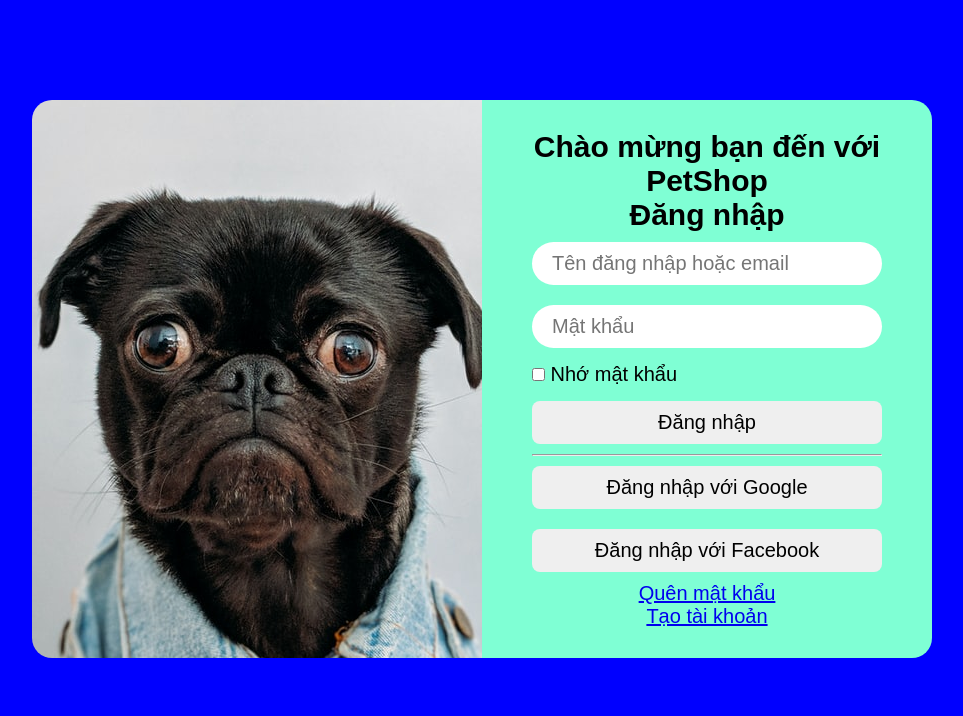
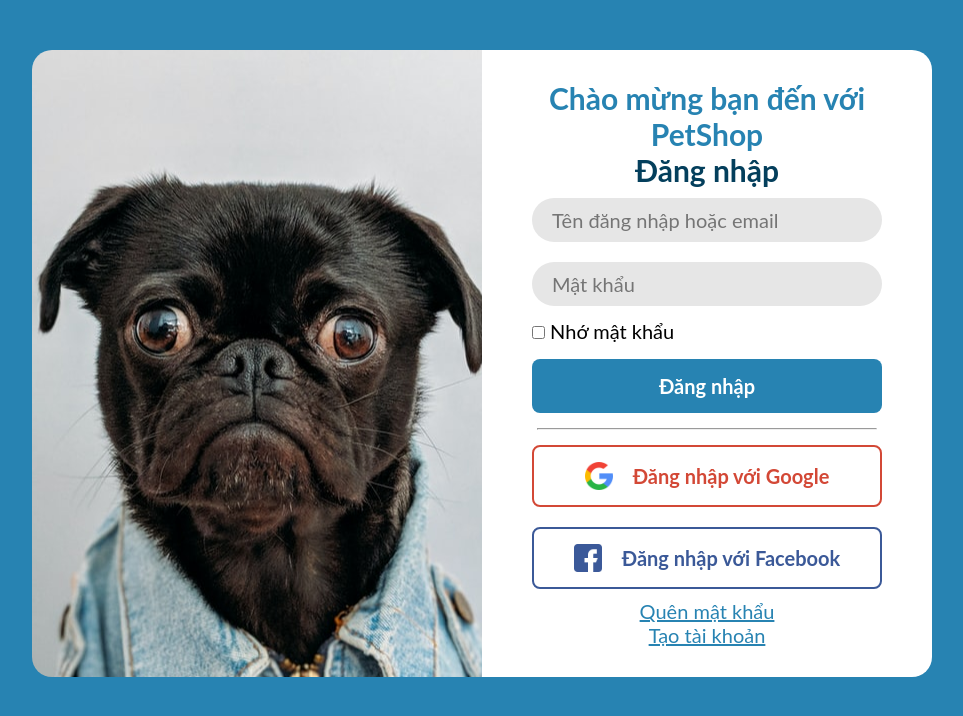
Before and after one commit to ductoan212/PetShop-CNWeb, a plain HTML site: page login.html in a window 1280 px wide. Shown: the whole page, without its empty margins (158-1121 px from the left). Drawn offline with Linux system fonts and the light colour scheme.

Commit message:
login, register, forgot password

```diff
--- a/css/forgot-password.css
+++ b/css/forgot-password.css
@@ -1,13 +1,28 @@
+:root {
+    --main-color: #2783B2;
+    --main-color-dark: #043f5c;
+    --main-color-dark-50: #043f5cbe;
+    --second-color: #2f2f2f;
+    --bg-color: #ffffff;
+    --color_nav: #f5f5f5;
+    --font-fam: 'Lato', sans-serif;
+    --rad: 0.5rem;
+    --dur: 0.3s;
+    --height-searchbar: 3rem;
+    --btn-width: 3.5rem;
+    --bez: cubic-bezier(0, 0, 0.43, 1.49);
+}
+
 * {
     margin: 0px;
     padding: 0px;
-    font-family: Arial, Helvetica, sans-serif;
+    font-family: var(--font-fam);
 }
 
 body {
     /* width: 100vw;
     height: 100vh; */
-    background-color: blue;
+    background-color: var(--main-color);
     display: block;
     justify-content: center;
     align-items: center;
@@ -37,7 +52,7 @@
 
 .contain-form {
     width: 50%;
-    background-color: aquamarine;
+    background-color: #ffffff;
     border-radius: 0px 20px 20px 0px;
     padding: 30px 50px;
     font-size: 20px;
@@ -45,6 +60,14 @@
 
 h2 {
     text-align: center;
+    color: var(--main-color);
+    margin: 10px 0px;
+}
+
+form p {
+    color: var(--main-color-dark);
+    text-align: center;
+    margin: 20px 0px;
 }
 
 input {
@@ -54,6 +77,7 @@
     border-radius: 50px;
     padding: 10px 20px;
     margin: 10px 0px;
+    background-color: #e6e6e6;
 }
 
 .flex-row {
@@ -95,6 +119,27 @@
     padding: 10px 20px;
     margin: 10px 0px;
     width: 100%;
+    background-color: var(--main-color);
+    color: #ffffff;
+    font-weight: bold;
+    padding: 15px;
+}
+
+button:hover {
+    background-color: var(--main-color-dark);
+}
+
+.link {
+    color: var(--main-color);
+}
+
+.link:hover {
+    color: var(--main-color-dark);
+}
+
+hr {
+    background-color: var(--main-color-dark);
+    margin: 5px;
 }
 
 @media (max-width: 1000px) {
@@ -103,13 +148,13 @@
         min-width: 200px;
         max-width: 500px;
     }
-    .img-register {
+    .img-forgot-password {
         width: 0px;
         display: none;
     }
     .contain-form {
         width: 100%;
-        background-color: aquamarine;
+        background-color: #ffffff;
         border-radius: 20px;
         padding: 20px;
         font-size: 20px;
--- a/css/index.css
+++ b/css/index.css
@@ -3,7 +3,8 @@
     --main-color-dark: #043f5c;
     --main-color-dark-50: #043f5cbe;
     --second-color: #2f2f2f;
-    --color_nav: #ffffff;
+    --bg-color: #ffffff;
+    --color_nav: #f5f5f5;
     --font-fam: 'Lato', sans-serif;
     --rad: 0.5rem;
     --dur: 0.3s;
@@ -22,6 +23,7 @@
 html {
     min-width: 320px;
     scroll-behavior: smooth;
+    background-color: var(--bg-color);
 }
 
 
--- a/css/login.css
+++ b/css/login.css
@@ -1,13 +1,28 @@
+:root {
+    --main-color: #2783B2;
+    --main-color-dark: #043f5c;
+    --main-color-dark-50: #043f5cbe;
+    --second-color: #2f2f2f;
+    --bg-color: #ffffff;
+    --color_nav: #f5f5f5;
+    --font-fam: 'Lato', sans-serif;
+    --rad: 0.5rem;
+    --dur: 0.3s;
+    --height-searchbar: 3rem;
+    --btn-width: 3.5rem;
+    --bez: cubic-bezier(0, 0, 0.43, 1.49);
+}
+
 * {
     margin: 0px;
     padding: 0px;
-    font-family: Arial, Helvetica, sans-serif;
+    font-family: var(--font-fam);
 }
 
 body {
     /* width: 100vw;
     height: 100vh; */
-    background-color: blue;
+    background-color: var(--main-color);
     display: block;
     justify-content: center;
     align-items: center;
@@ -15,7 +30,7 @@
 
 .container {
     margin: auto;
-    margin-top: 100px;
+    margin-top: 50px;
     display: block;
     display: flex;
     width: fit-content;
@@ -35,7 +50,7 @@
 
 .contain-form {
     width: 50%;
-    background-color: aquamarine;
+    background-color: #ffffff;
     border-radius: 0px 20px 20px 0px;
     padding: 30px 50px;
     font-size: 20px;
@@ -43,6 +58,11 @@
 
 h2 {
     text-align: center;
+    color: var(--main-color);
+}
+
+#title {
+    color: var(--main-color-dark);
 }
 
 input {
@@ -52,6 +72,7 @@
     border-radius: 50px;
     padding: 10px 20px;
     margin: 10px 0px;
+    background-color: #e6e6e6;
 }
 
 .flex-row {
@@ -71,6 +92,70 @@
     padding: 10px 20px;
     margin: 10px 0px;
     width: 100%;
+    background-color: var(--main-color);
+    color: #ffffff;
+    font-weight: bold;
+    padding: 15px;
+}
+
+button:hover {
+    background-color: var(--main-color-dark);
+}
+
+#login-gg {
+    /* background-color: #d34836; */
+    border: 2px solid #d34836;
+    background-color: #ffffff;
+    color: #d34836;
+    font-weight: bold;
+    display: flex;
+    flex-direction: row;
+    align-items: center;
+    justify-content: center;
+}
+
+#login-gg:hover {
+    border-color: #d34836;
+    background-color: #d34836;
+    color: #ffffff;
+    font-weight: bold;
+}
+
+.img-icon {
+    width: 28px;
+    margin-right: 20px;
+}
+
+#login-fb {
+    /* background-color: #3b5998; */
+    border: 2px solid #3b5998;
+    background-color: #ffffff;
+    color: #3b5998;
+    font-weight: bold;
+    display: flex;
+    flex-direction: row;
+    align-items: center;
+    justify-content: center;
+}
+
+#login-fb:hover {
+    border-color: #3b5998;
+    background-color: #3b5998;
+    color: #ffffff;
+    font-weight: bold;
+}
+
+.link {
+    color: var(--main-color);
+}
+
+.link:hover {
+    color: var(--main-color-dark);
+}
+
+hr {
+    background-color: var(--main-color-dark);
+    margin: 5px;
 }
 
 @media (max-width: 1000px) {
@@ -80,6 +165,7 @@
         min-width: 200px;
         max-width: 500px;
         /* margin-left: 10px; */
+        margin-top: 0px;
     }
     .img-login {
         width: 0px;
@@ -87,9 +173,11 @@
     }
     .contain-form {
         width: 100%;
-        background-color: aquamarine;
+        background-color: #ffffff;
         border-radius: 20px;
         padding: 20px;
         font-size: 20px;
+        margin-bottom: 50px;
+        margin-top: 50px;
     }
 }
--- a/css/register.css
+++ b/css/register.css
@@ -1,13 +1,28 @@
+:root {
+    --main-color: #2783B2;
+    --main-color-dark: #043f5c;
+    --main-color-dark-50: #043f5cbe;
+    --second-color: #2f2f2f;
+    --bg-color: #ffffff;
+    --color_nav: #f5f5f5;
+    --font-fam: 'Lato', sans-serif;
+    --rad: 0.5rem;
+    --dur: 0.3s;
+    --height-searchbar: 3rem;
+    --btn-width: 3.5rem;
+    --bez: cubic-bezier(0, 0, 0.43, 1.49);
+}
+
 * {
     margin: 0px;
     padding: 0px;
-    font-family: Arial, Helvetica, sans-serif;
+    font-family: var(--font-fam);
 }
 
 body {
     /* width: 100vw;
     height: 100vh; */
-    background-color: blue;
+    background-color: var(--main-color);
     display: block;
     justify-content: center;
     align-items: center;
@@ -15,7 +30,7 @@
 
 .container {
     margin: auto;
-    margin-top: 100px;
+    margin-top: 50px;
     margin-bottom: 50px;
     display: block;
     display: flex;
@@ -36,7 +51,7 @@
 
 .contain-form {
     width: 50%;
-    background-color: aquamarine;
+    background-color: #ffffff;
     border-radius: 0px 20px 20px 0px;
     padding: 30px 50px;
     font-size: 20px;
@@ -44,6 +59,8 @@
 
 h2 {
     text-align: center;
+    color: var(--main-color);
+    margin: 10px 0px;
 }
 
 input {
@@ -53,6 +70,7 @@
     border-radius: 50px;
     padding: 10px 20px;
     margin: 10px 0px;
+    background-color: #e6e6e6;
 }
 
 .flex-row {
@@ -94,6 +112,70 @@
     padding: 10px 20px;
     margin: 10px 0px;
     width: 100%;
+    background-color: var(--main-color);
+    color: #ffffff;
+    font-weight: bold;
+    padding: 15px;
+}
+
+button:hover {
+    background-color: var(--main-color-dark);
+}
+
+#login-gg {
+    /* background-color: #d34836; */
+    border: 2px solid #d34836;
+    background-color: #ffffff;
+    color: #d34836;
+    font-weight: bold;
+    display: flex;
+    flex-direction: row;
+    align-items: center;
+    justify-content: center;
+}
+
+#login-gg:hover {
+    border-color: #d34836;
+    background-color: #d34836;
+    color: #ffffff;
+    font-weight: bold;
+}
+
+.img-icon {
+    width: 28px;
+    margin-right: 20px;
+}
+
+#login-fb {
+    /* background-color: #3b5998; */
+    border: 2px solid #3b5998;
+    background-color: #ffffff;
+    color: #3b5998;
+    font-weight: bold;
+    display: flex;
+    flex-direction: row;
+    align-items: center;
+    justify-content: center;
+}
+
+#login-fb:hover {
+    border-color: #3b5998;
+    background-color: #3b5998;
+    color: #ffffff;
+    font-weight: bold;
+}
+
+.link {
+    color: var(--main-color);
+}
+
+.link:hover {
+    color: var(--main-color-dark);
+}
+
+hr {
+    background-color: var(--main-color-dark);
+    margin: 5px;
 }
 
 @media (max-width: 1000px) {
@@ -108,7 +190,7 @@
     }
     .contain-form {
         width: 100%;
-        background-color: aquamarine;
+        background-color: #ffffff;
         border-radius: 20px;
         padding: 20px;
         font-size: 20px;
--- a/login.html
+++ b/login.html
@@ -18,7 +18,7 @@
         <div class="contain-form">
             <form class="flex-row">
                 <h2>Chào mừng bạn đến với PetShop</h2>
-                <h2>Đăng nhập</h2>
+                <h2 id="title">Đăng nhập</h2>
                 <input placeholder="Tên đăng nhập hoặc email">
                 <input placeholder="Mật khẩu">
                 <div>
@@ -28,10 +28,16 @@
             </form>
             <hr>
             <div class="flex-row align-item-center">
-                <button>Đăng nhập với Google</button>
-                <button>Đăng nhập với Facebook</button>
-                <a href="./forgot-password.html">Quên mật khẩu</a>
-                <a href="./register.html">Tạo tài khoản</a>
+                <button id="login-gg">
+                    <img class="img-icon" src="./assets/icons/search.png">
+                    Đăng nhập với Google
+                </button>
+                <button id="login-fb">
+                    <img class="img-icon" src="./assets/icons/facebook.png">
+                    Đăng nhập với Facebook
+                </button>
+                <a class="link" href="./forgot-password.html">Quên mật khẩu</a>
+                <a class="link" href="./register.html">Tạo tài khoản</a>
             </div>
         </div>
     </div>
```
Also changed, not shown: forgot-password.html (+2 -2 lines), register.html (+11 -5 lines), test.html (+47 -74 lines), assets/icons/facebook.png (added), assets/icons/search.png (added).
